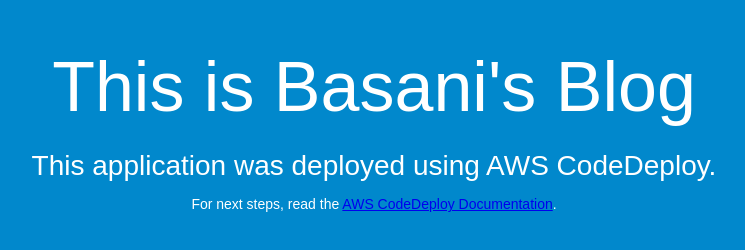
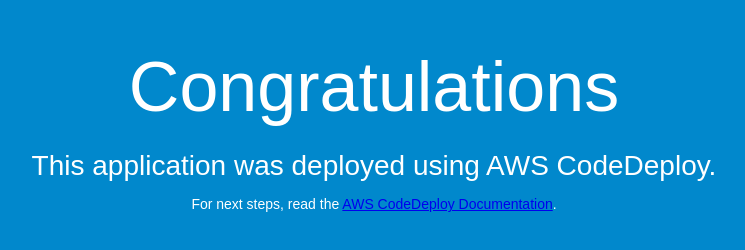
Before and after one commit to srinubasani/SampleApp, a plain HTML site: page index.html in a window 1280 px wide. Shown: the whole page, without its empty margins (266-1011 px from the left). Drawn offline with Linux system fonts and the light colour scheme.

Commit message:
added files for sample application

```diff
--- a/index.html
+++ b/index.html
@@ -2,7 +2,7 @@
 <html>
 <head>
   <meta charset="utf-8">
-  <title>updated Deployment</title>
+  <title>Sample Deployment</title>
   <style>
     body {
       color: #ffffff;
@@ -26,7 +26,7 @@
 </head>
 <body>
   <div align="center">
-    <h1>This is Basani's Blog</h1>
+    <h1>Congratulations</h1>
     <h2>This application was deployed using AWS CodeDeploy.</h2>
     <p>For next steps, read the <a href="http://aws.amazon.com/documentation/codedeploy">AWS CodeDeploy Documentation</a>.</p>
   </div>
```
